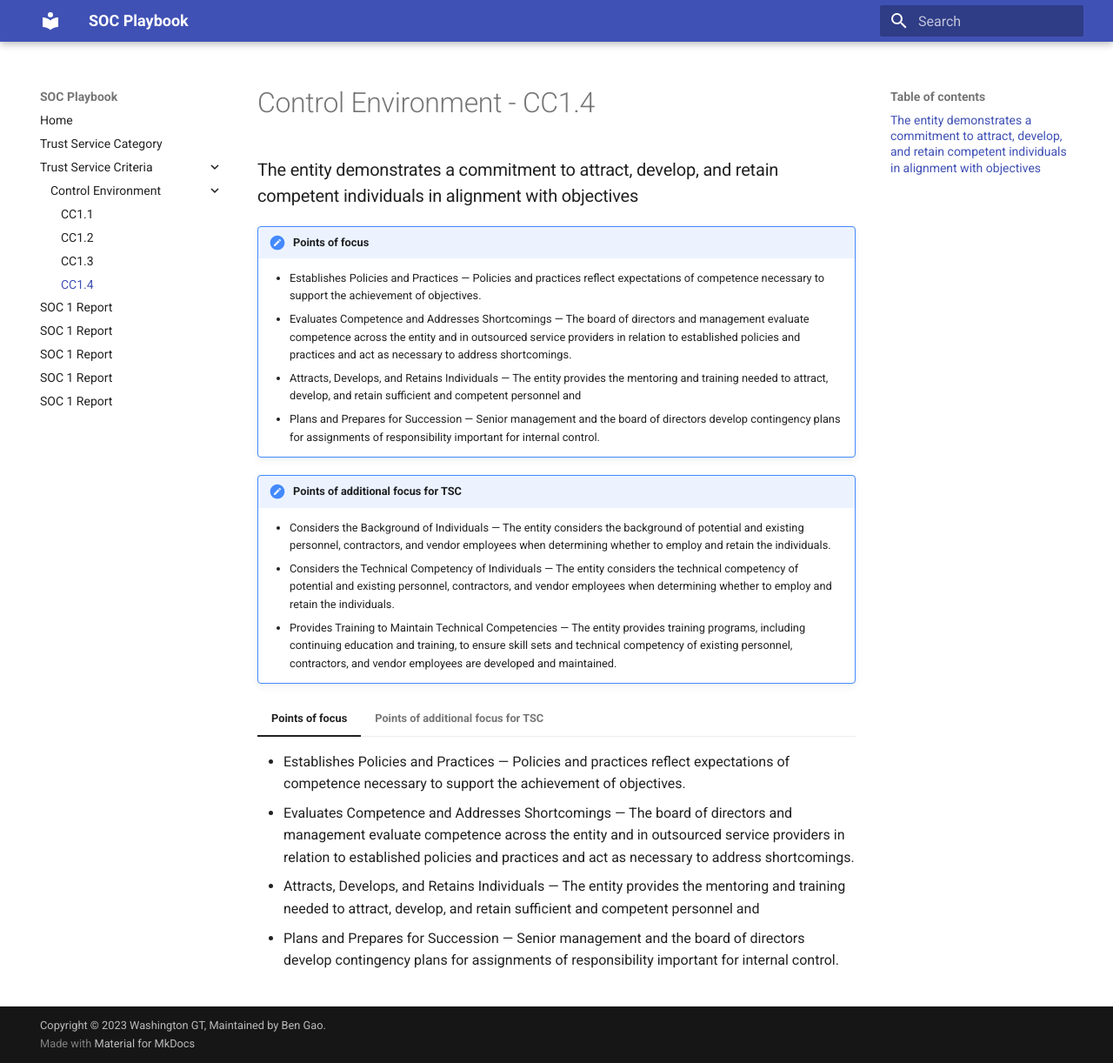
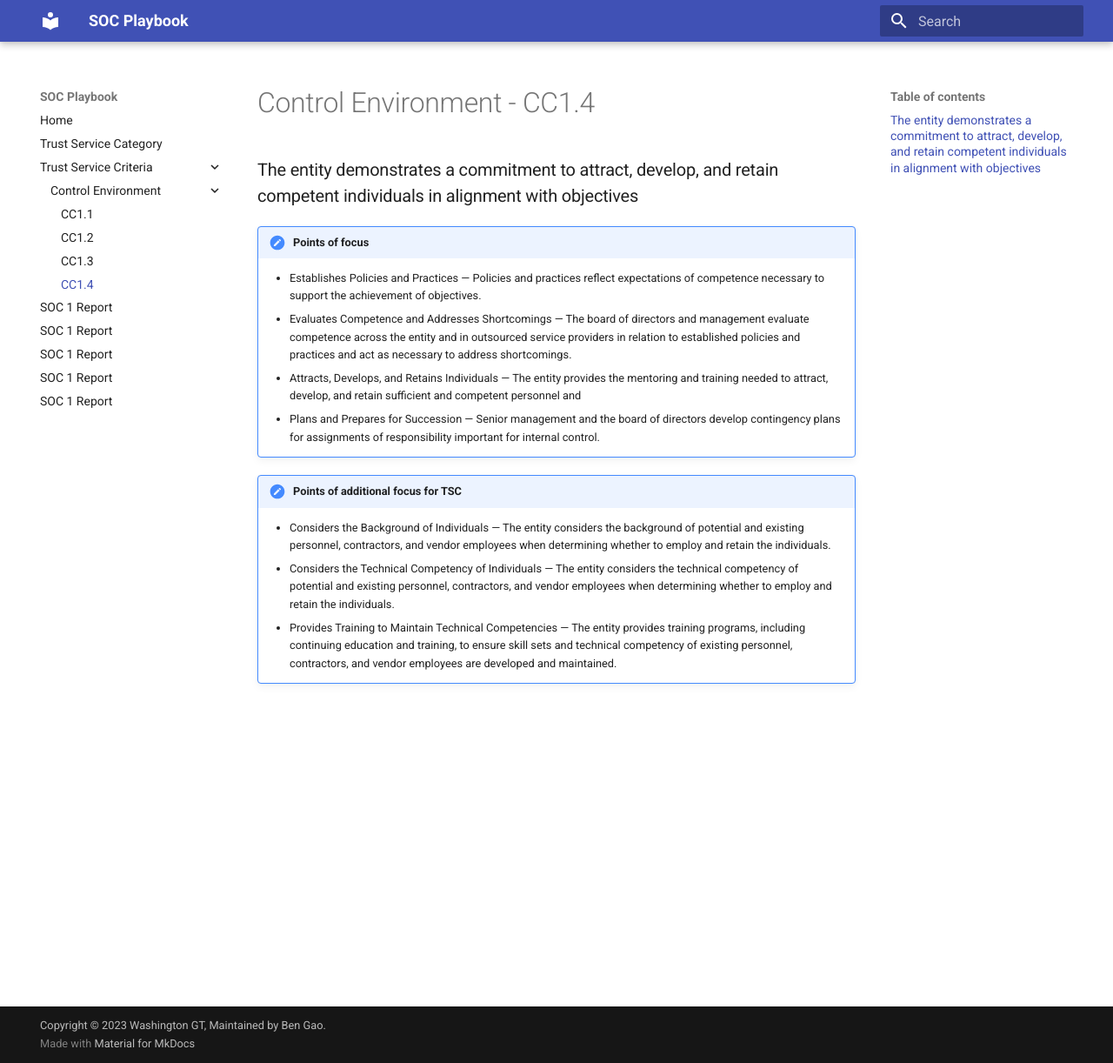
Before and after one commit to WashingtonGT/soc-playbook, an MkDocs documentation site: the page built from docs/tsc/cc1-4.md, in a window 1280 px wide and 1222 px high. Shown: the whole window at 87% size. Built offline with MkDocs 1.6.1 and Material for MkDocs 9.7.7, drawn with Linux system fonts in a browser that asks for light colours.

Commit message:
Update cc1-4.md

```diff
--- a/docs/tsc/cc1-4.md
+++ b/docs/tsc/cc1-4.md
@@ -14,18 +14,3 @@
     * Considers the Background of Individuals — The entity considers the background of potential and existing personnel, contractors, and vendor employees when determining whether to employ and retain the individuals.
     * Considers the Technical Competency of Individuals — The entity considers the technical competency of potential and existing personnel, contractors, and vendor employees when determining whether to employ and retain the individuals.
     * Provides Training to Maintain Technical Competencies — The entity provides training programs, including continuing education and training, to ensure skill sets and technical competency of existing personnel, contractors, and vendor employees are developed and maintained.
-
-
-=== "Points of focus"
-
-    * Establishes Policies and Practices — Policies and practices reflect expectations of competence necessary to support the achievement of objectives.
-    * Evaluates Competence and Addresses Shortcomings — The board of directors and management evaluate competence across the entity and in outsourced service providers in relation to established policies and practices and act as necessary to address shortcomings.
-    * Attracts, Develops, and Retains Individuals — The entity provides the mentoring and training needed to attract, develop, and retain sufficient and competent personnel and
-    * Plans and Prepares for Succession — Senior management and the board of directors develop contingency plans for assignments of responsibility important for internal control.
-
-
-=== "Points of additional focus for TSC"
-
-    * Considers the Background of Individuals — The entity considers the background of potential and existing personnel, contractors, and vendor employees when determining whether to employ and retain the individuals.
-    * Considers the Technical Competency of Individuals — The entity considers the technical competency of potential and existing personnel, contractors, and vendor employees when determining whether to employ and retain the individuals.
-    * Provides Training to Maintain Technical Competencies — The entity provides training programs, including continuing education and training, to ensure skill sets and technical competency of existing personnel, contractors, and vendor employees are developed and maintained.
```
